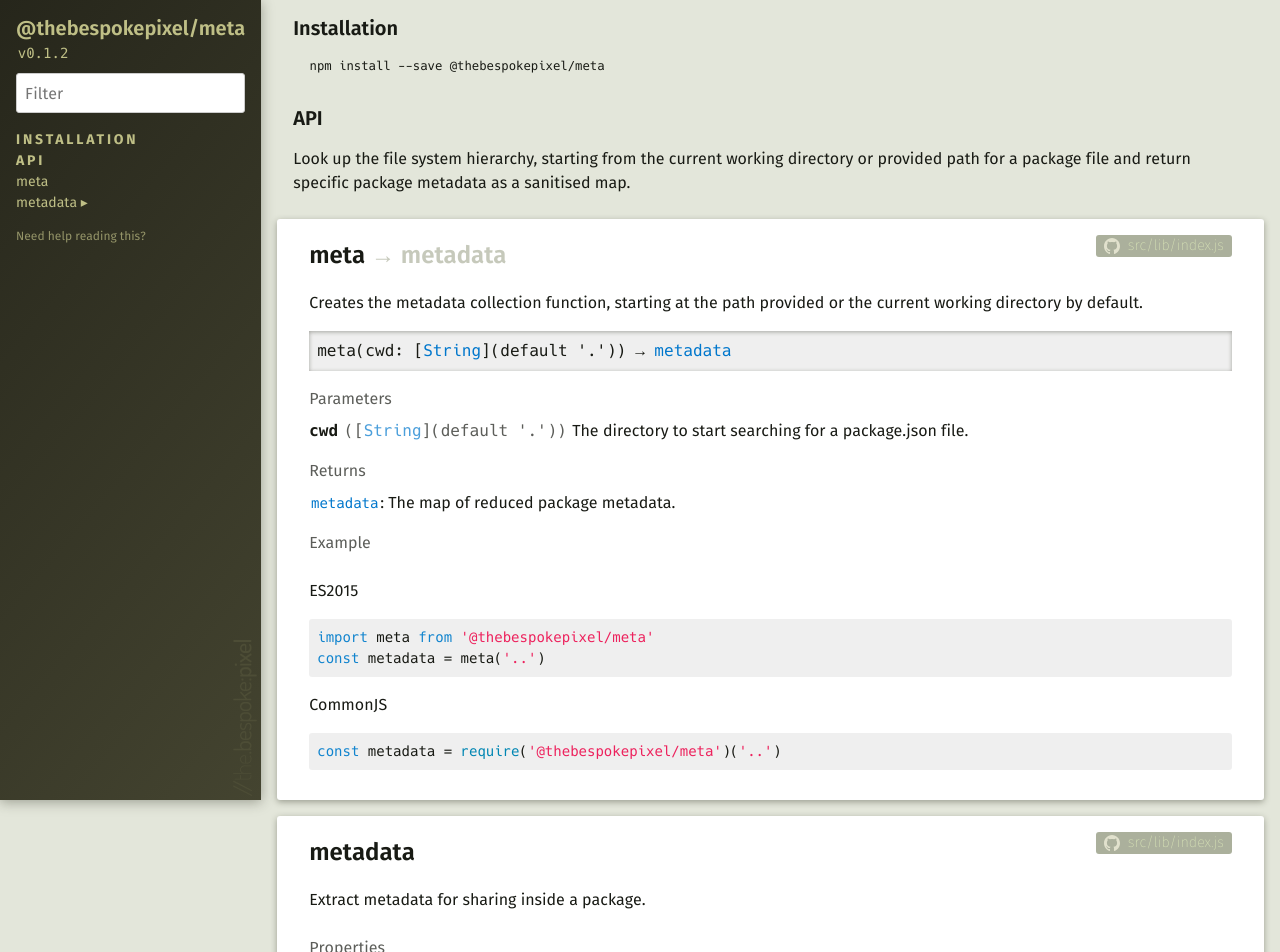
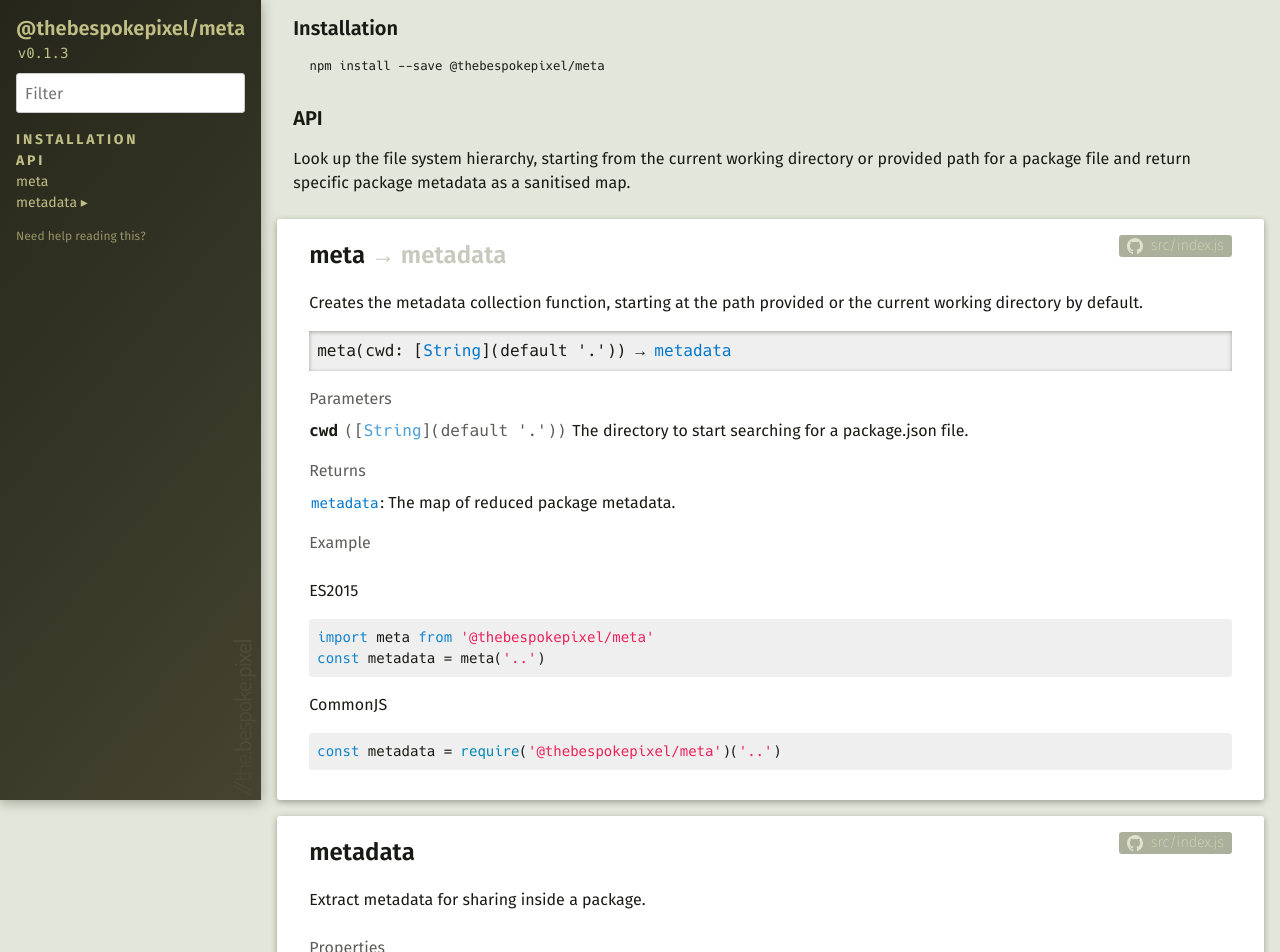
Before and after one commit to thebespokepixel/meta, a website: page docs/index.html in a window 1280 px wide. Shown: the top 952 px of the page. Drawn offline with Linux system fonts and the light colour scheme.

Commit message:
Update docs

```diff
--- a/docs/index.html
+++ b/docs/index.html
@@ -2,7 +2,7 @@
 <html>
 <head>
   <meta charset='utf-8' />
-  <title>@thebespokepixel/meta 0.1.2 | Documentation</title>
+  <title>@thebespokepixel/meta 0.1.3 | Documentation</title>
   <meta name='viewport' content='width=device-width,initial-scale=1'>
   <link href="assets/css/ace.min.css" rel="stylesheet">
   <link href='assets/fonts/TypoPRO-Hack/TypoPRO-Hack.css' type='text/css' rel='stylesheet' />
@@ -13,7 +13,7 @@
   <div class='flex'>
     <div class='flex-column fixed top-0 bottom-0 px2 pt2 xs-hide overflow-auto max-height-100 sidebar'>
       <h3 class='m0 no-anchor'>@thebespokepixel/meta</h3>
-      <div class='mb1'><code>v0.1.2</code></div>
+      <div class='mb1'><code>v0.1.3</code></div>
       <input
         placeholder='Filter'
         id='filter-input'
@@ -132,7 +132,7 @@
       meta  <span>→ <a href="#metadata">metadata</a></span>
     </h3>
 
-      <a class='pl3 pr1 right rounded github' href='https://github.com/MarkGriffiths/meta/blob/c36a77db3d020be6db68b01b221bcfcf497d4da2/src/lib/index.js#L24-L89'>src/lib/index.js</a>
+      <a class='pl3 pr1 right rounded github' href='https://github.com/MarkGriffiths/meta/blob/0306522ed4e8ee7d8cac007c20f84f0bb9ab8683/src/index.js#L24-L89'>src/index.js</a>
 
   </div>
 
@@ -212,7 +212,7 @@
       metadata
     </h3>
 
-      <a class='pl3 pr1 right rounded github' href='https://github.com/MarkGriffiths/meta/blob/c36a77db3d020be6db68b01b221bcfcf497d4da2/src/lib/index.js#L36-L86'>src/lib/index.js</a>
+      <a class='pl3 pr1 right rounded github' href='https://github.com/MarkGriffiths/meta/blob/0306522ed4e8ee7d8cac007c20f84f0bb9ab8683/src/index.js#L36-L86'>src/index.js</a>
 
   </div>
 
--- a/package.json
+++ b/package.json
@@ -61,7 +61,7 @@
   "dependencies": {
     "read-pkg-up": "^2.0.0"
   },
-  "buildNumber": 0,
+  "buildNumber": 1,
   "engines": {
     "node": ">=4.0 <7.0"
   },
```
